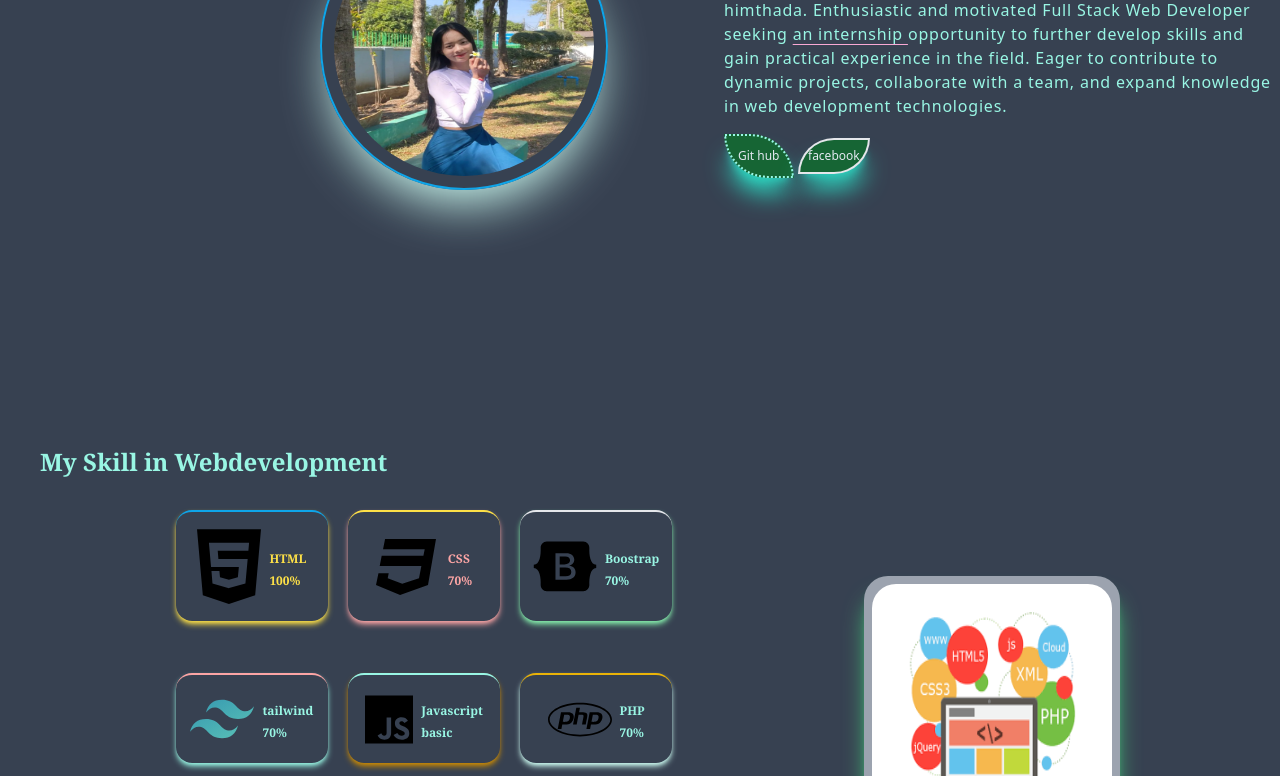
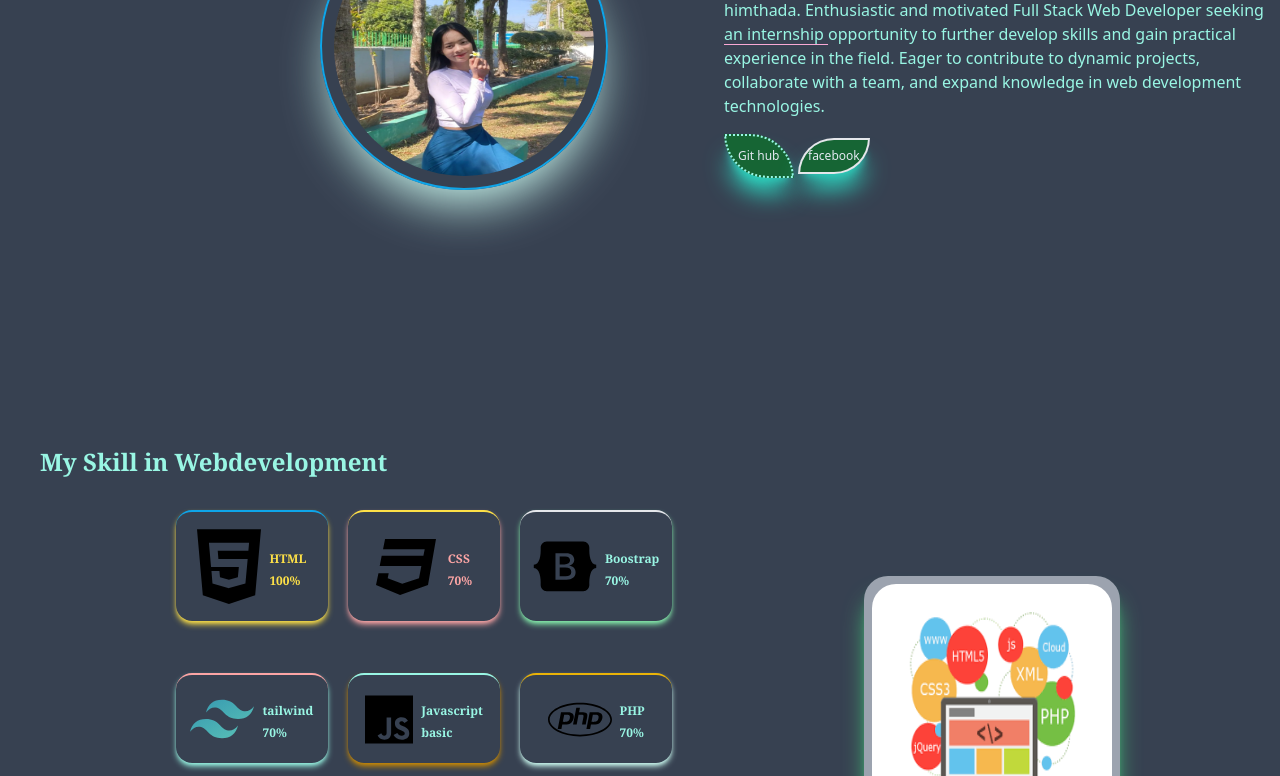
Before and after one commit to wyinemayzin24/portfolio1, a website: page index.html in a window 1280 px wide. Shown: the part 270-1046 px from the top of the page. Drawn offline with nearby package versions, Linux system fonts and the light colour scheme.

Commit message:
update p text

```diff
--- a/index.html
+++ b/index.html
@@ -40,7 +40,7 @@
 
          <div class="">
           <h1 class=" contact bg-clip-text text-5xl font-serif font-extrabold text-transparent bg-gradient-to-r from-teal-500 to-violet-200">Hi , there<h1>
-            <p class="text-md  mt-2 text-teal-200 tracking-wider  contact indent-7"> I'm <span class=" text-xl font-bold font-serif text-yellow-400">"Wyine May Zin"</span>.
+            <p class="text-md  mt-2 text-teal-200  contact indent-7"> I'm <span class=" text-xl font-bold font-serif text-yellow-400">"Wyine May Zin"</span>.
 
               from university of computer studies himthada. Enthusiastic and motivated Full Stack Web Developer seeking
               <a class="underline  underline-offset-4 decoration-pink-300 "> an internship </a> opportunity to further develop skills and gain practical experience in the field. Eager to contribute to dynamic projects, collaborate  with a team, and expand knowledge in web development technologies.
```
